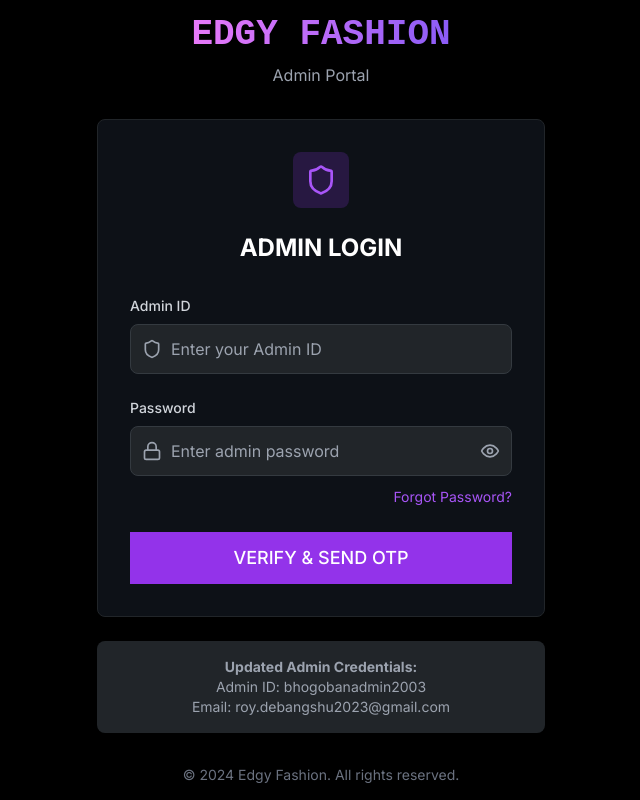
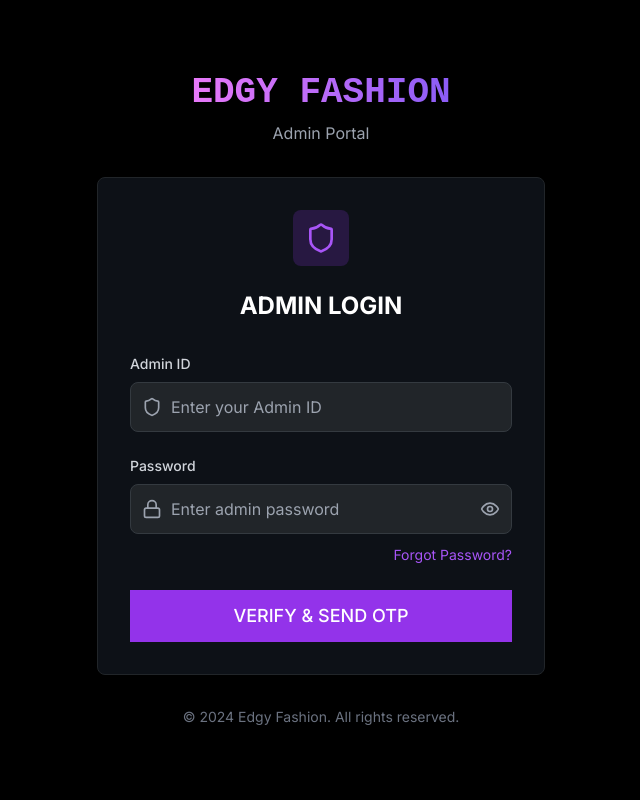
Before and after one commit to D-roy-2003/Ecombrand, a Next.js app: page /admin in a window 1280 px wide. Shown: the whole page, without its empty margins (319-959 px from the left). Built offline with nearby package versions, Linux system fonts and the light colour scheme.

Commit message:
Admin mail updated

```diff
--- a/app/admin/page.tsx
+++ b/app/admin/page.tsx
@@ -624,14 +624,6 @@ export default function AdminLoginPage() {
           </div>
         )}
 
-        {/* Admin Info */}
-        <div className="mt-6 p-4 bg-primary-800 rounded-lg">
-          <p className="text-sm text-gray-400 text-center">
-            <strong>Updated Admin Credentials:</strong><br />
-            Admin ID: bhogobanadmin2003<br />
-            Email: roy.debangshu2023@gmail.com
-          </p>
-        </div>
 
         {/* Footer */}
         <div className="text-center mt-8">
```
Also changed, not shown: scripts/seed-admin.ts (+6 -6 lines).
